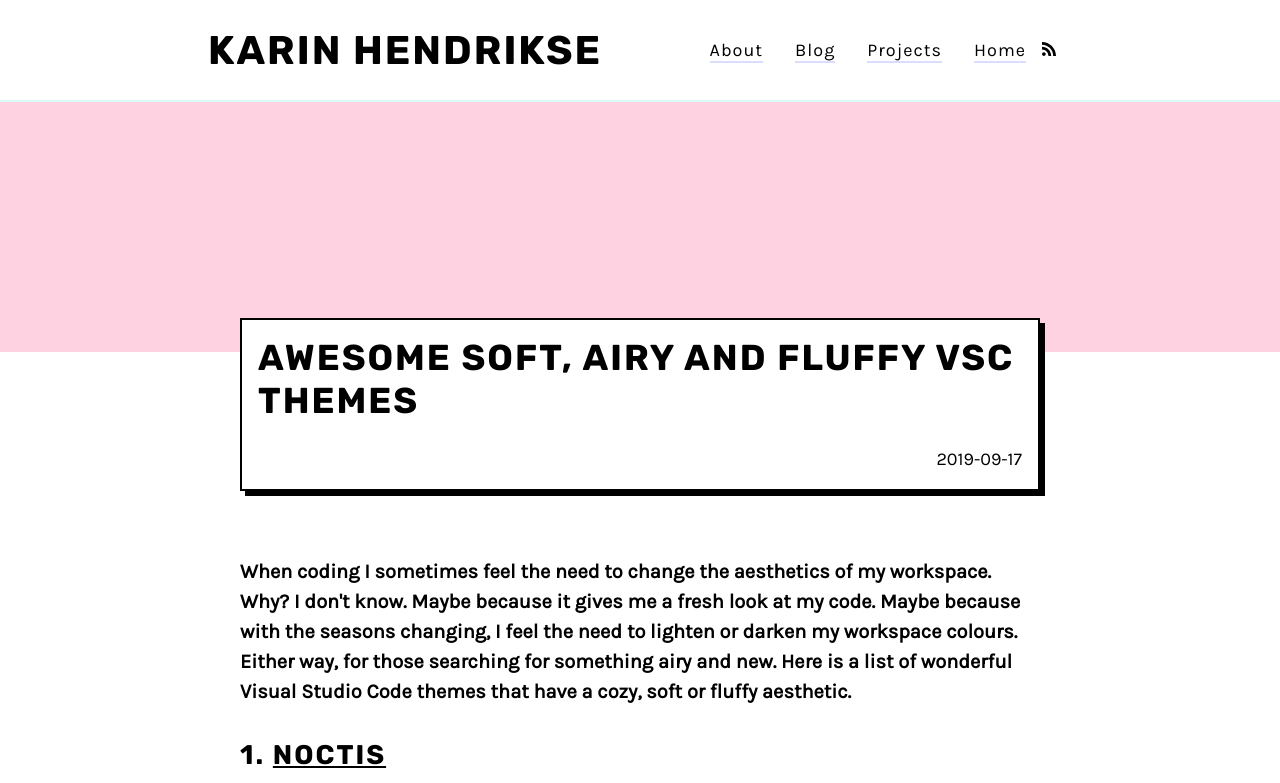
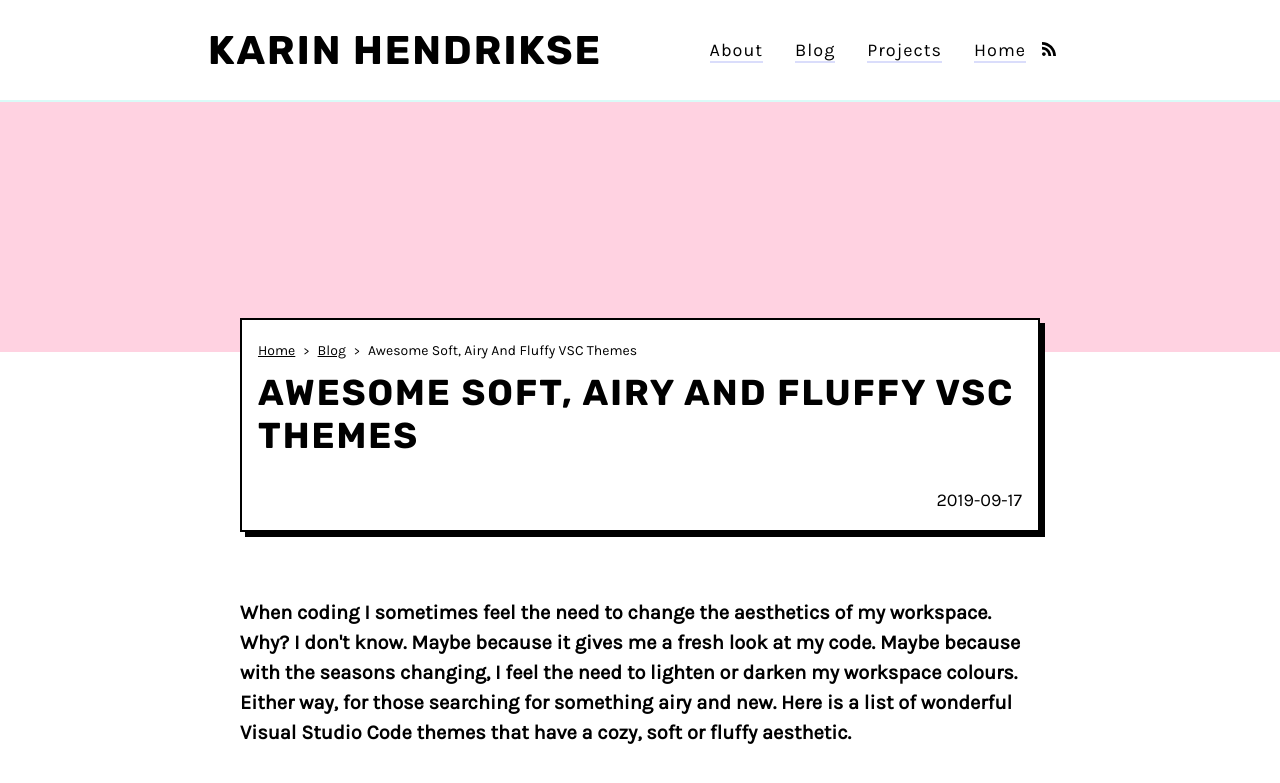
Before and after one commit to khendrikse/khendrikse.github.io, a Next.js app: page /post/2019-09-17-awesome-soft-airy-and-fluffy-vsc-themes in a window 1280 px wide. Shown: the top 783 px of the page. Built offline with nearby package versions, Linux system fonts and the light colour scheme.

Commit message:
add breadcrumbs to post

```diff
--- /dev/null
+++ b/components/Breadcrumbs/breadcrumbs.module.scss
@@ -0,0 +1,16 @@
+.breadcrumbs {
+  span + span {
+    &:before {
+      content: '>';
+      font-size: 12px;
+      padding: 8px;
+    }
+  }
+
+  span {
+    text-transform: capitalize;
+    font-size: 14px;
+  }
+
+  margin-bottom: 8px;
+}
--- /dev/null
+++ b/components/Breadcrumbs/index.js
@@ -0,0 +1,30 @@
+import React from 'react';
+import PropTypes from 'prop-types';
+import Link from 'next/link';
+import styles from './breadcrumbs.module.scss';
+
+const Breadcrumbs = ({ crumbs }) => {
+  const lastCrumb = crumbs.pop();
+
+  return (
+    <div className={styles.breadcrumbs}>
+      <span>
+        <Link href='/'>Home</Link>
+      </span>
+      {crumbs.map(crumb => (
+        <span>
+          <Link href={crumb.href}>{crumb.name}</Link>
+        </span>
+      ))}
+      <span>{lastCrumb.name}</span>
+    </div>
+  );
+};
+
+Breadcrumbs.propTypes = {
+  crumbs: PropTypes.arrayOf(
+    PropTypes.shape({ href: PropTypes.string, name: PropTypes.string })
+  )
+};
+
+export default Breadcrumbs;
--- a/pages/post/[postname].js
+++ b/pages/post/[postname].js
@@ -7,6 +7,7 @@ import Layout from 'components/Layout';
 import headerColor from 'helpers/post-header';
 import styles from 'styles/post.module.scss';
 import ProgressiveImage from 'components/ProgressiveImage';
+import Breadcrumbs from 'components/Breadcrumbs';
 
 export default function BlogPost({
   siteTitle,
@@ -34,7 +35,13 @@ export default function BlogPost({
         )}
         <div className='container'>
           <div className={styles.post__header__title}>
-            <h1>{frontmatter.title}</h1>
+            <Breadcrumbs
+              crumbs={[
+                { name: 'blog', href: '/blog' },
+                { name: frontmatter.title }
+              ]}
+            />
+            <h2>{frontmatter.title}</h2>
             <div className={styles.post__date_label}>{date}</div>
           </div>
         </div>
--- a/styles/post.module.scss
+++ b/styles/post.module.scss
@@ -28,8 +28,9 @@
       position: relative;
       top: -34px;
 
-      h1 {
+      h2 {
         margin-top: 0;
+        font-size: 2em;
       }
     }
   }
```
